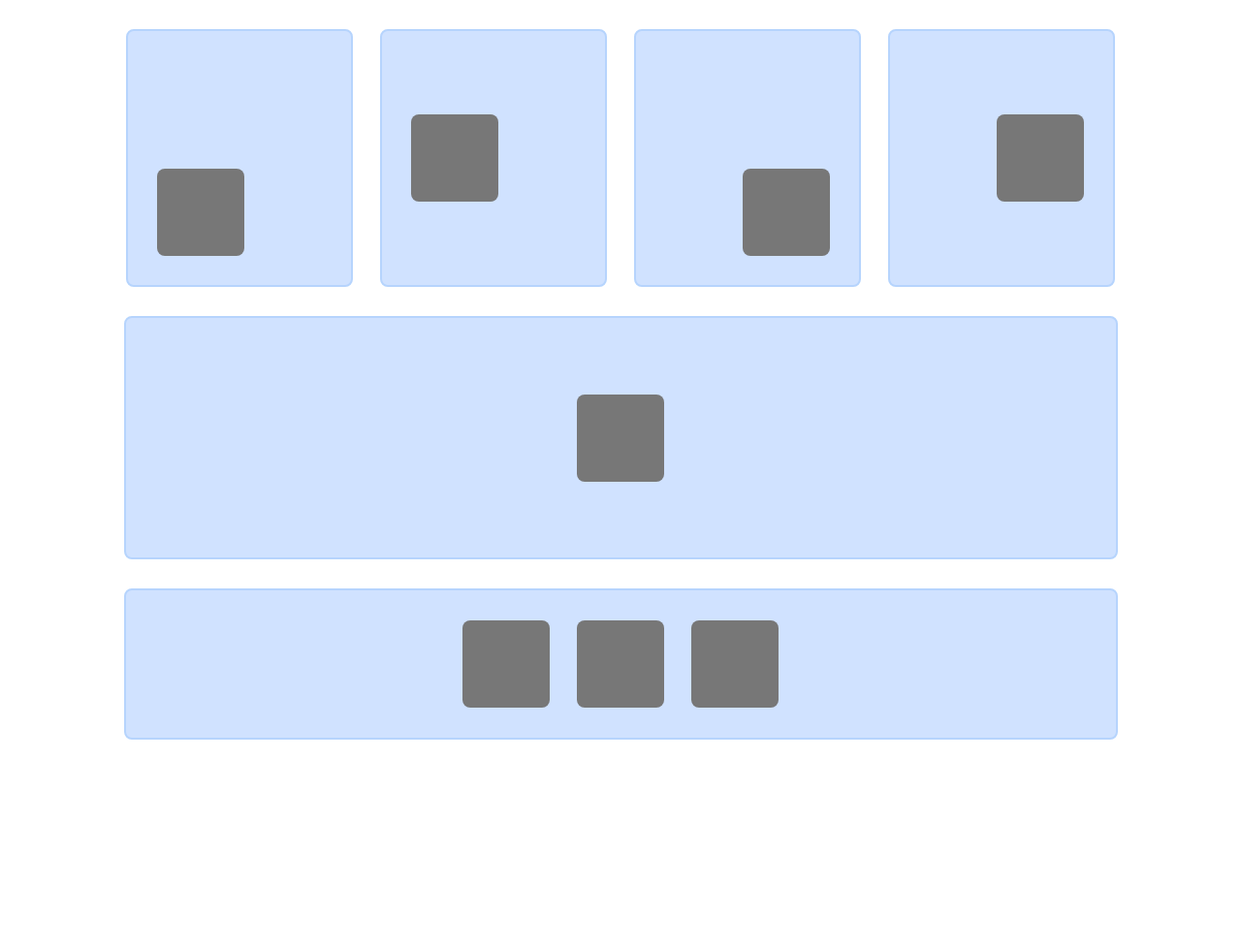
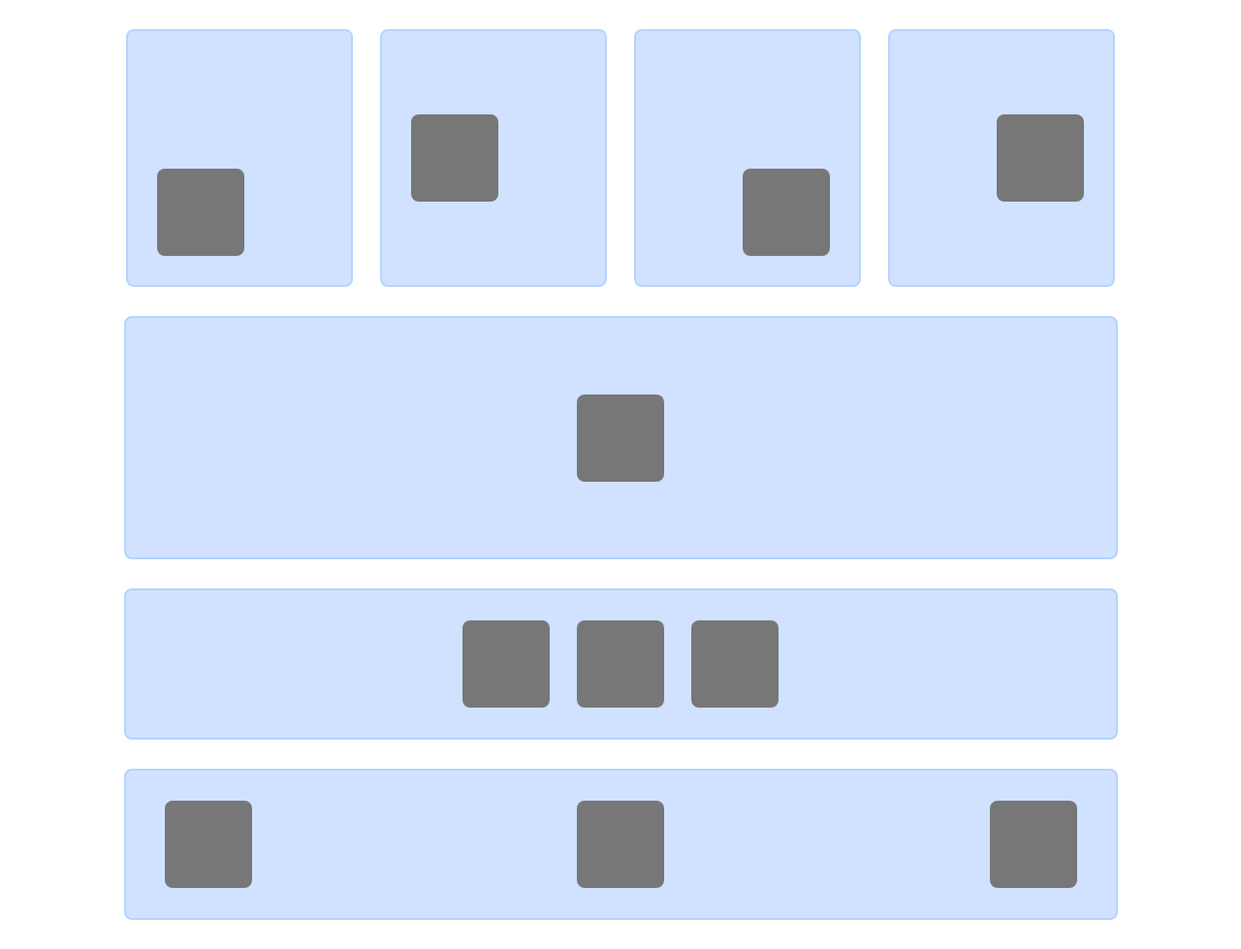
Before and after one commit to lamminhthien/ABC-Learning, a website: page FlexBox/index.html in a window 1280 px wide. Shown: the whole page at 97% size. Before the commit the page ends 800 px from the top, so only its background shows below. Drawn offline with Linux system fonts and the light colour scheme.

Commit message:
flexbox space-between

```diff
--- a/FlexBox/index.html
+++ b/FlexBox/index.html
@@ -40,5 +40,12 @@
         <div class="box square"></div>
       </div>
     </div>
+    <div class="container-4 d-flex w-100 align-item-center justify-content-between">
+      <div class="box square"></div>
+
+      <div class="box square"></div>
+
+      <div class="box square"></div>
+    </div>
   </body>
 </html>
--- a/FlexBox/index.scss
+++ b/FlexBox/index.scss
@@ -31,7 +31,7 @@
 }
 
 .justify-content-between {
-  justify-content: space-evenly;
+  justify-content: space-between;
 }
 
 .w-100 {
@@ -78,3 +78,14 @@
     padding: 14px;
   }
 }
+
+.container-4 {
+  width: 1025px;
+  height: 156px;
+  background-color: #d0e2ff;
+  margin: 30px auto;
+  border: 2px solid #b6d4fd;
+  border-radius: 8px;
+  padding-left: 40px;
+  padding-right: 40px;
+}
```
Also changed, not shown: FlexBox/index.css, 1 other file.
